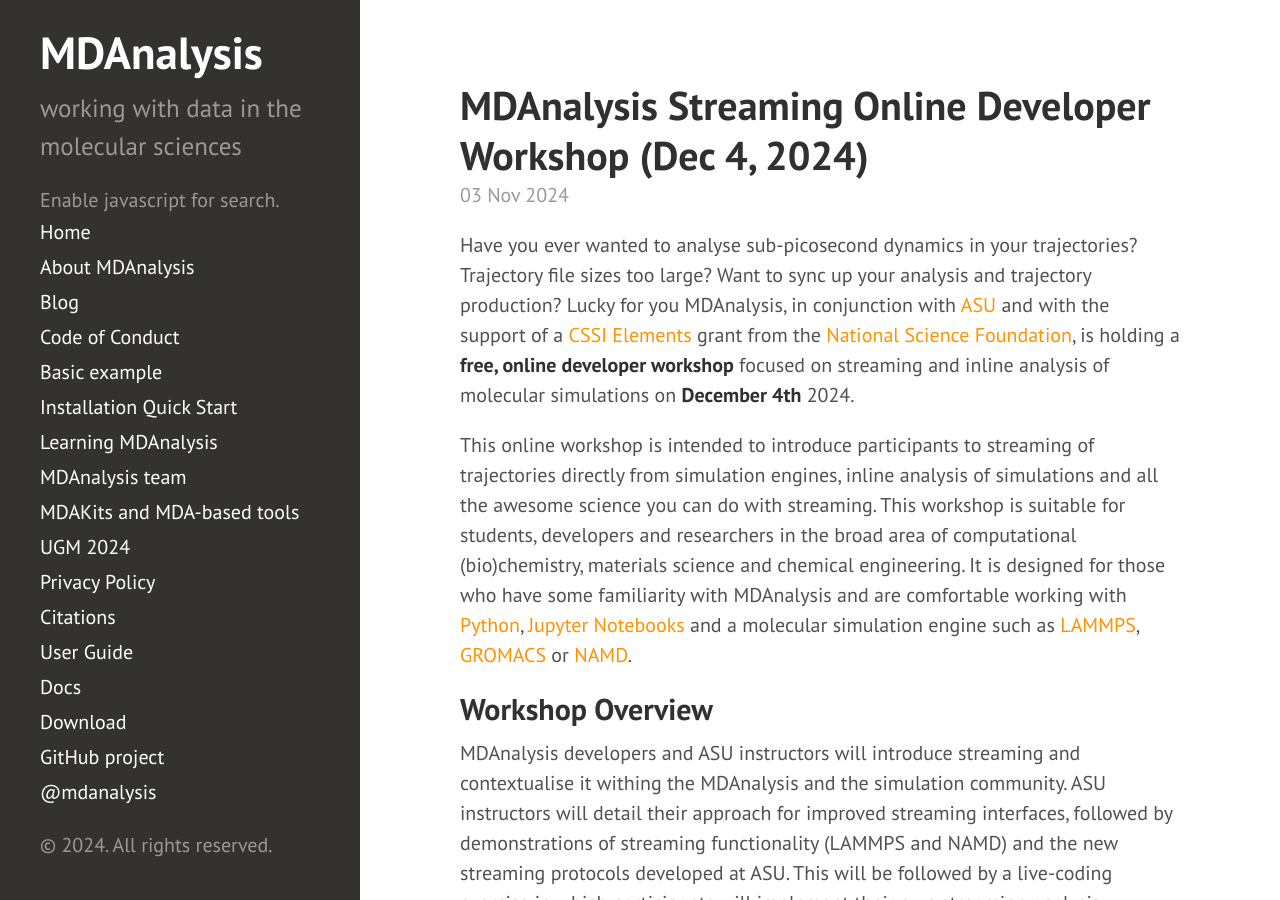
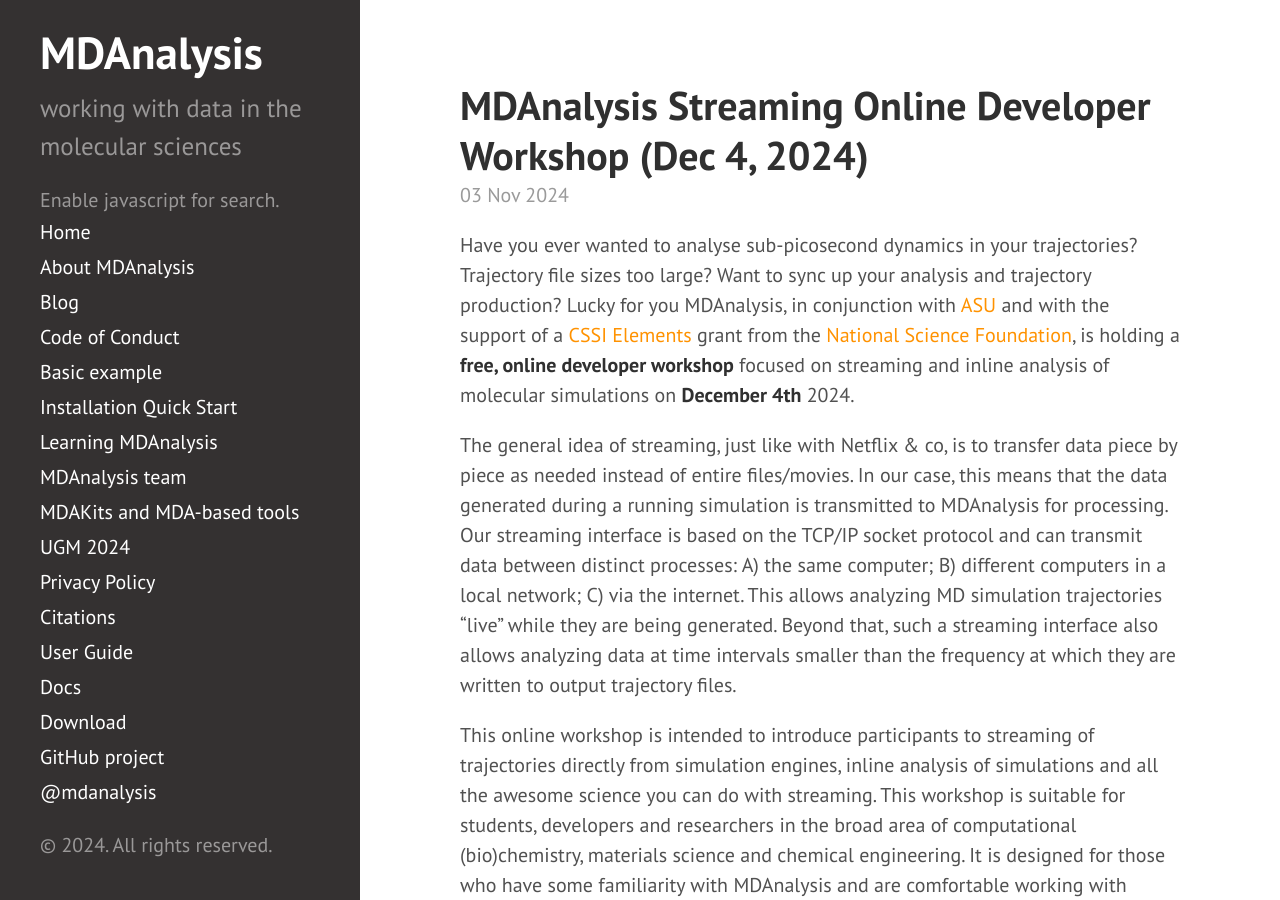
Before and after one commit to MDAnalysis/MDAnalysis.github.io, a Jekyll site: the page built from _posts/2024-11-3-ASU_streaming_workshop.md, in a window 1280 px wide and 900 px high. Built offline with Jekyll 4.4.1, drawn with Linux system fonts in a browser that asks for light colours; comment, search, counter and statistics services are not loaded.

Commit message:
add MHeyden paragraph

```diff
--- a/_posts/2024-11-3-ASU_streaming_workshop.md
+++ b/_posts/2024-11-3-ASU_streaming_workshop.md
@@ -6,6 +6,8 @@ title: "MDAnalysis Streaming Online Developer Workshop (Dec 4, 2024)"
 
 Have you ever wanted to analyse sub-picosecond dynamics in your trajectories? Trajectory file sizes too large? Want to sync up your analysis and trajectory production? Lucky for you MDAnalysis, in conjunction with [ASU][ASU] and with the support of a [CSSI Elements][CSSI] grant from the [National Science Foundation][NSF], is holding a **free, online developer workshop** focused on streaming and inline analysis of molecular simulations on **December 4th** 2024.
 
+The general idea of streaming, just like with Netflix & co, is to transfer data piece by piece as needed instead of entire files/movies. In our case, this means that the data generated during a running simulation is transmitted to MDAnalysis for processing. Our streaming interface is based on the TCP/IP socket protocol and can transmit data between distinct processes: A) the same computer; B) different computers in a local network; C) via the internet.
+This allows analyzing MD simulation trajectories “live” while they are being generated. Beyond that, such a streaming interface also allows analyzing data at time intervals smaller than the frequency at which they are written to output trajectory files.
 
 This online workshop is intended to introduce participants to streaming of trajectories directly from simulation engines, inline analysis
 of simulations and all the awesome science you can do with streaming. This workshop is suitable for students, developers and researchers in the broad area of computational (bio)chemistry, materials science and chemical engineering. It is designed for those who have some familiarity with MDAnalysis and are comfortable working with [Python](https://www.python.org/), [Jupyter
```
